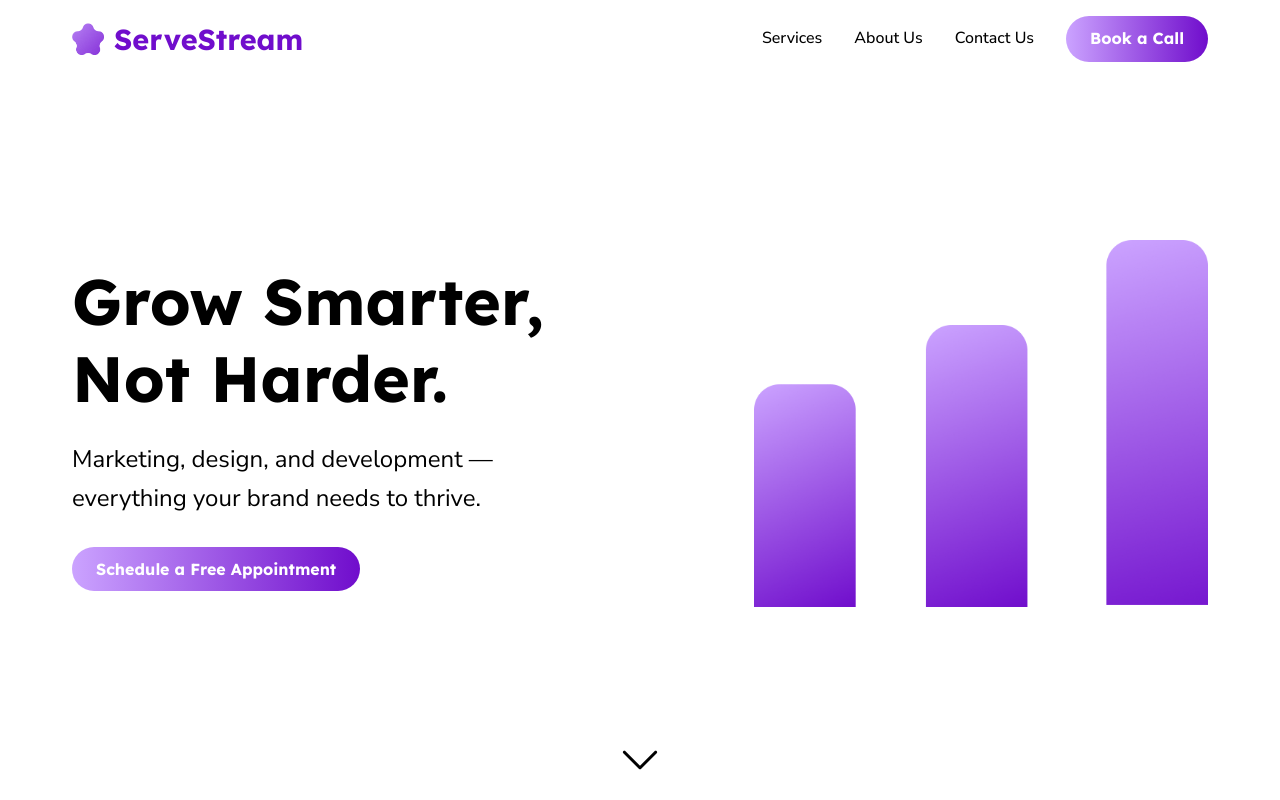
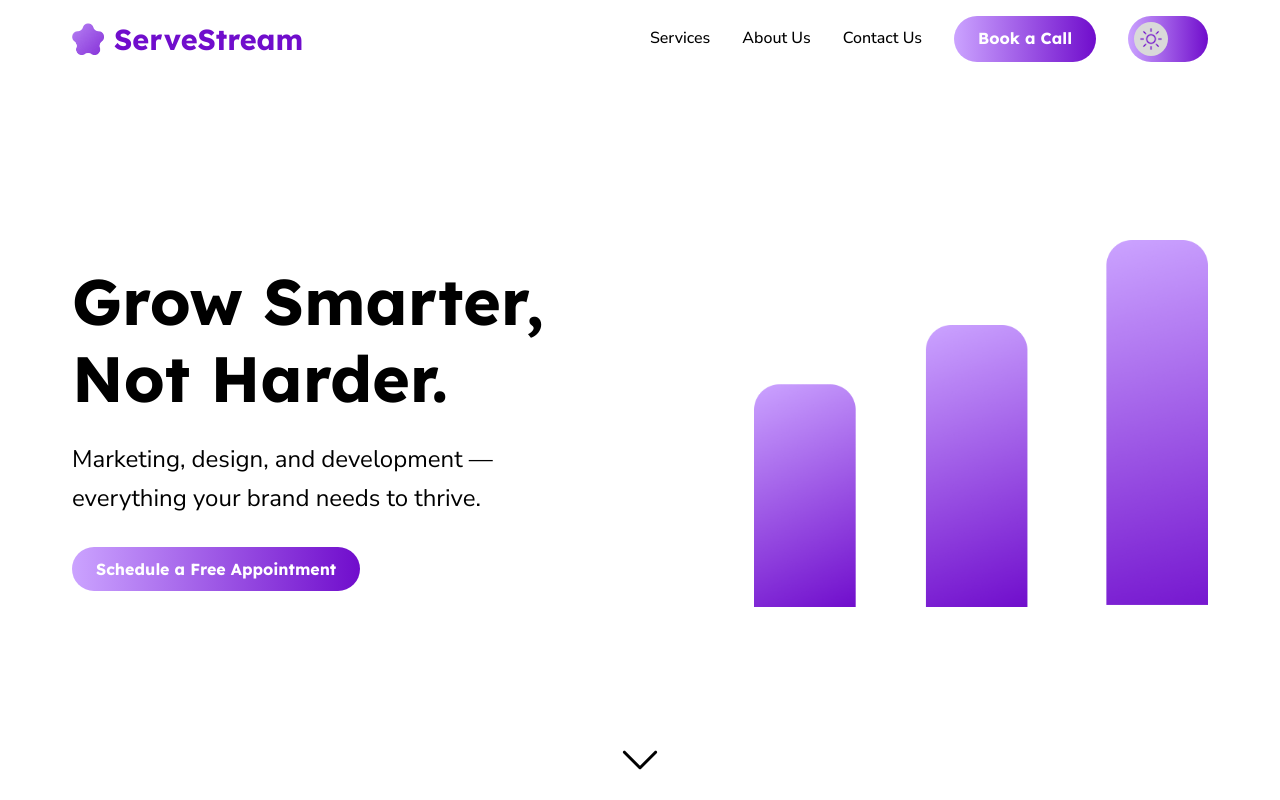
Before and after one commit to alekzene/ServeStream, a React (Create React App) app in the folder Frontend/: page / in a window 1280 px wide. Shown: the top 800 px of the page. Built offline with nearby package versions, Linux system fonts and the light colour scheme.

Commit message:
added the toggle button

```diff
--- a/Frontend/src/components/Navbar/index.css
+++ b/Frontend/src/components/Navbar/index.css
@@ -47,6 +47,22 @@
   color: var(--primary);
 }
 
+.mode-change {
+  background: linear-gradient(90deg, rgba(203,163,255,1) 0%, rgba(112,13,204,1) 100%);
+  padding: 6px;
+  border-radius: 50px;
+  width: 80px;
+  cursor: pointer;
+  display: flex;
+}
+.mode-change > div {
+  width: 34px;
+  height: 34px;
+  border-radius: 30px;
+  background-color: #D9D9D9;
+  padding: 6px;
+}
+
 @media (max-width: 768px) {
   .nav-menu {
     display: none;
--- a/Frontend/src/components/Navbar/index.js
+++ b/Frontend/src/components/Navbar/index.js
@@ -2,6 +2,10 @@ import { Link } from 'react-router-dom';
 import "./index.css";
 
 function Navbar() {
+  const toggleMode = () => {
+    document.body.classList.toggle('dark');
+  };
+
   return (
     <nav className="navbar">
       <div className="navbar-container">
@@ -14,6 +18,12 @@ function Navbar() {
           <Link to="/about" className="nav-link">About Us</Link>
           <Link to="/portfolio" className="nav-link">Contact Us</Link>
           <Link to="/contact" className="button-primary btn-gradient">Book a Call</Link>
+          <button className='mode-change' onClick={toggleMode}>
+            <div className=''>
+              <img src='images/mode-light.png' className='light-icon' alt='' />
+              <img src='images/mode-dark.png' className='dark-icon hidden' alt='' />
+            </div>
+          </button>
         </div>
       </div>
     </nav>
```
Also changed, not shown: Frontend/public/images/mode-dark.png (added), Frontend/public/images/mode-light.png (added).
